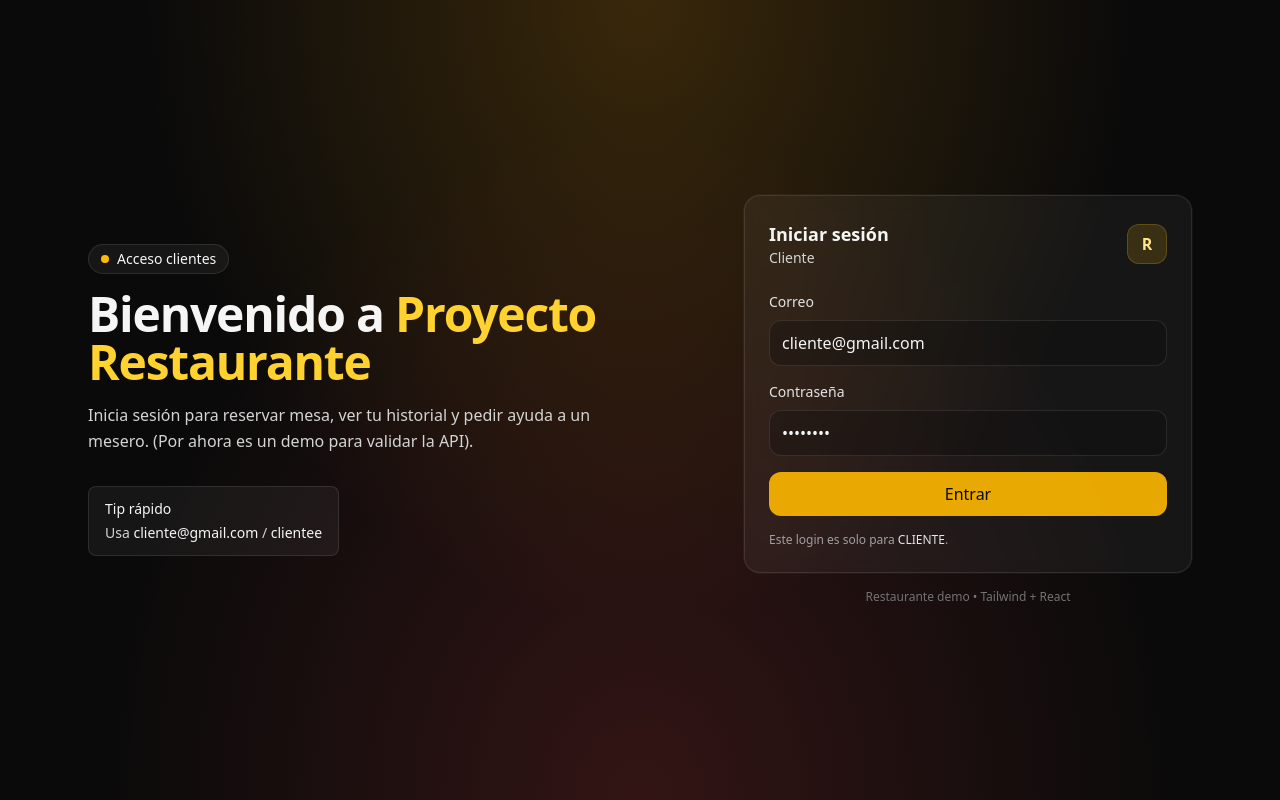
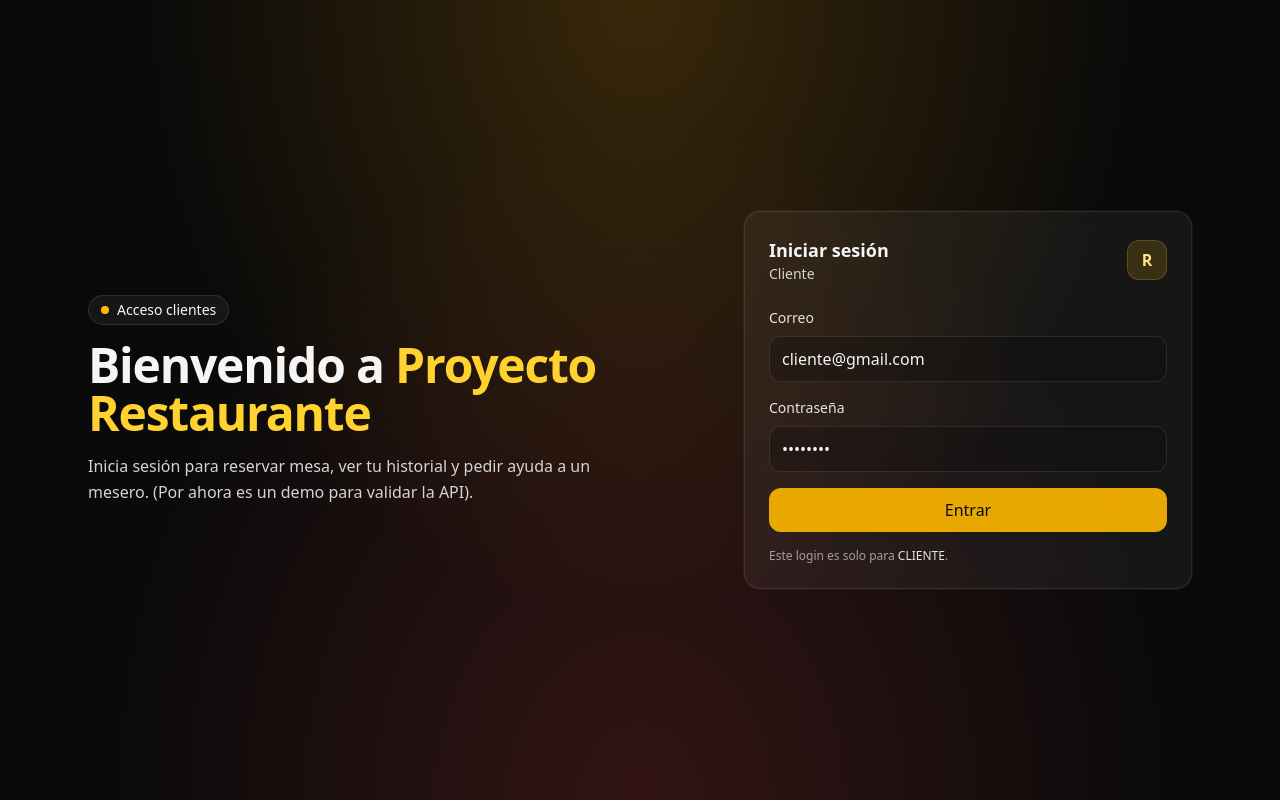
Before and after one commit to alphaplus14/projectRestaurante, a React (Vite) app in the folder frontend/: page /login in a window 1280 px wide. Built offline with nearby package versions, Linux system fonts and the light colour scheme.

Commit message:
se limpia login

```diff
--- a/frontend/src/src/pages/LoginClientePage.jsx
+++ b/frontend/src/src/pages/LoginClientePage.jsx
@@ -59,16 +59,6 @@ export function LoginClientePage() {
                             Inicia sesión para reservar mesa, ver tu historial y pedir ayuda a un mesero. (Por ahora es un
                             demo para validar la API).
                         </p>
-
-                        <div className="mt-8 flex gap-3 text-sm text-neutral-300">
-                            <div className="rounded-lg border border-white/10 bg-white/5 px-4 py-3">
-                                <div className="font-medium text-neutral-100">Tip rápido</div>
-                                <div className="mt-1">
-                                    Usa <span className="text-neutral-100">cliente@gmail.com</span> /{' '}
-                                    <span className="text-neutral-100">clientee</span>
-                                </div>
-                            </div>
-                        </div>
                     </div>
 
                     <div className="lg:justify-self-end w-full max-w-md">
@@ -136,10 +126,6 @@ export function LoginClientePage() {
                                 </div>
                             </form>
                         </div>
-
-                        <div className="mt-4 text-center text-xs text-neutral-500">
-                            Restaurante demo • Tailwind + React
-                        </div>
                     </div>
                 </div>
             </div>
```
